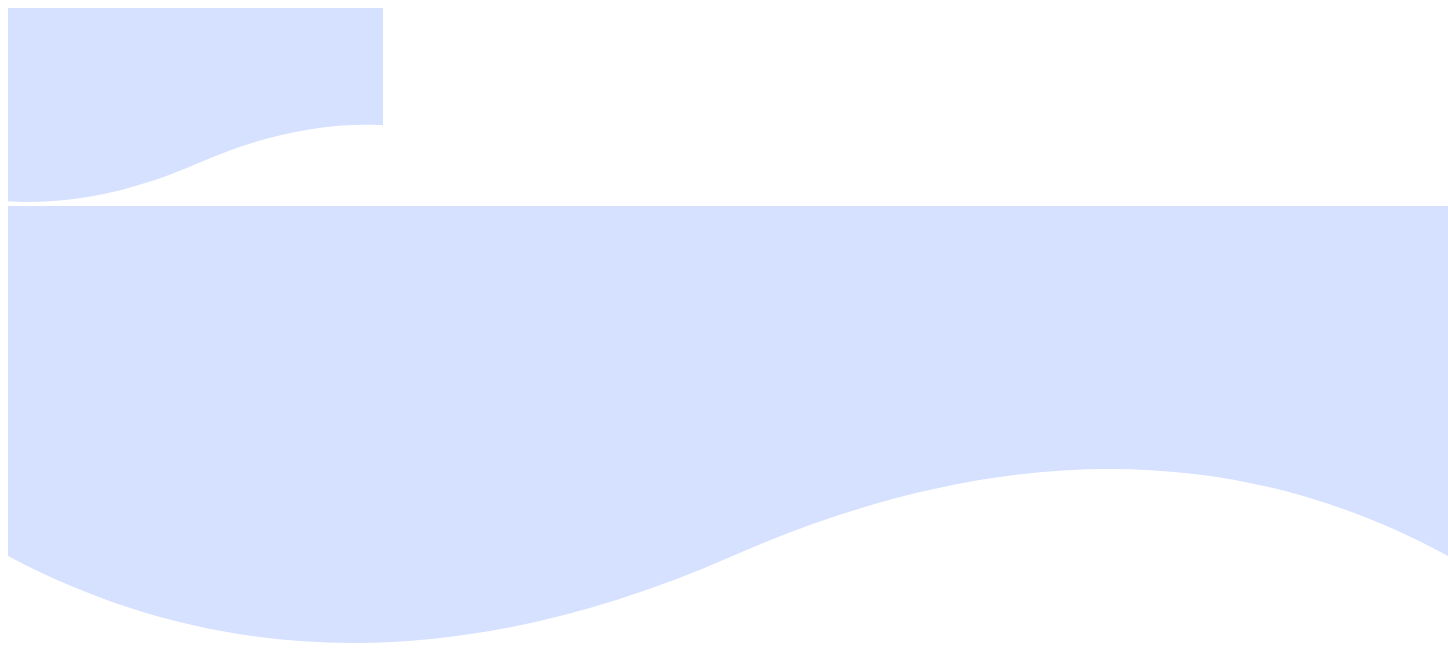
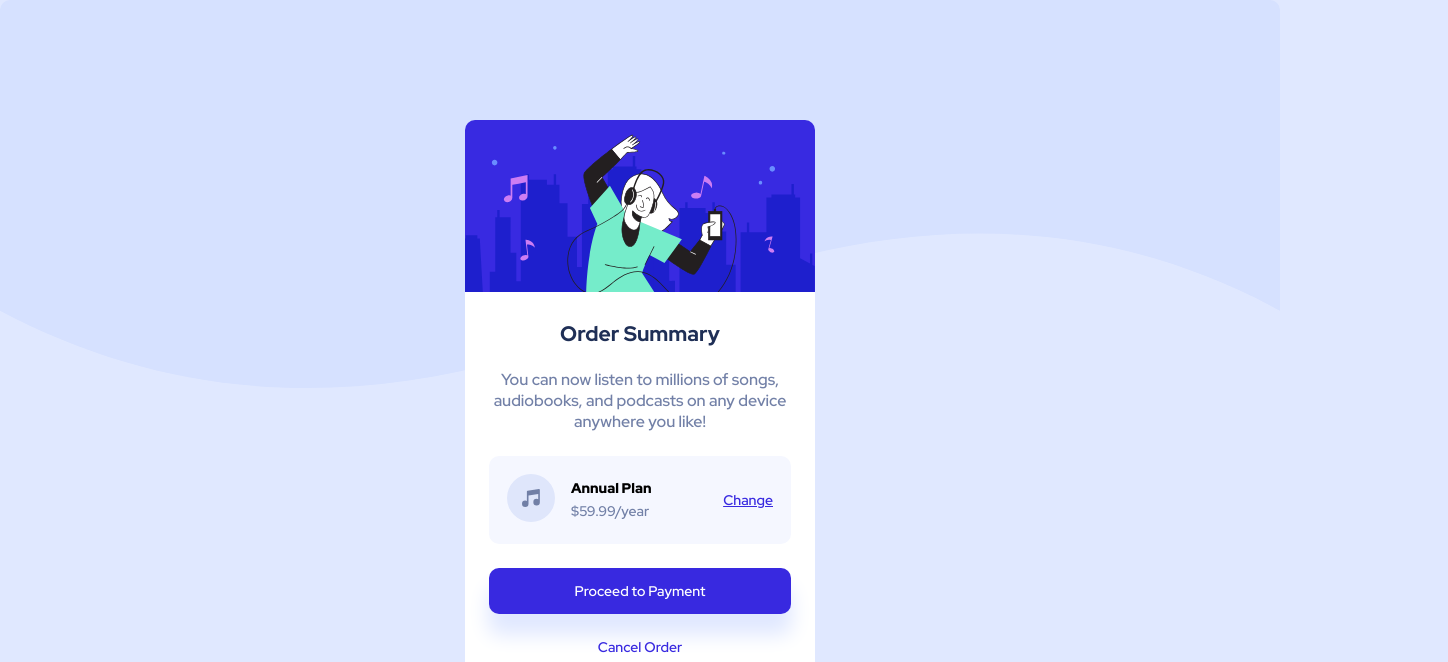
Before and after one commit to MBaktygul/order-summary-component, a plain HTML site: page index.html in a window 1280 px wide. Shown: the top 662 px of the page, 1448 px wide, since content can reach past the window. Drawn offline with Linux system fonts and the light colour scheme; the site is published under a folder, as on GitHub Pages, so addresses that start at the root find nothing.

Commit message:
change path

```diff
--- a/index.html
+++ b/index.html
@@ -4,7 +4,7 @@
 		<meta charset="UTF-8" />
 		<meta name="viewport" content="width=device-width, initial-scale=1.0" />
 		<link rel="icon" type="image/png" sizes="32x32" href="./images/icon-music.svg" />
-		<link rel="stylesheet" href="/styles/style.css" />
+		<link rel="stylesheet" href="./styles/style.css" />
 		<title>Order summary component</title>
 	</head>
 	<body>
@@ -16,7 +16,7 @@
 			<h1 class="sr-only">Order summary component</h1>
 		</header>
 		<section>
-			<img src="/images/illustration-hero.svg" alt="illustration of a girl listening to music and dancing" />
+			<img src="./images/illustration-hero.svg" alt="illustration of a girl listening to music and dancing" />
 			<div class="section__inner">
 				<h2>Order Summary</h2>
 				<p>You can now listen to millions of songs, audiobooks, and podcasts on any device anywhere you like!</p>
```
